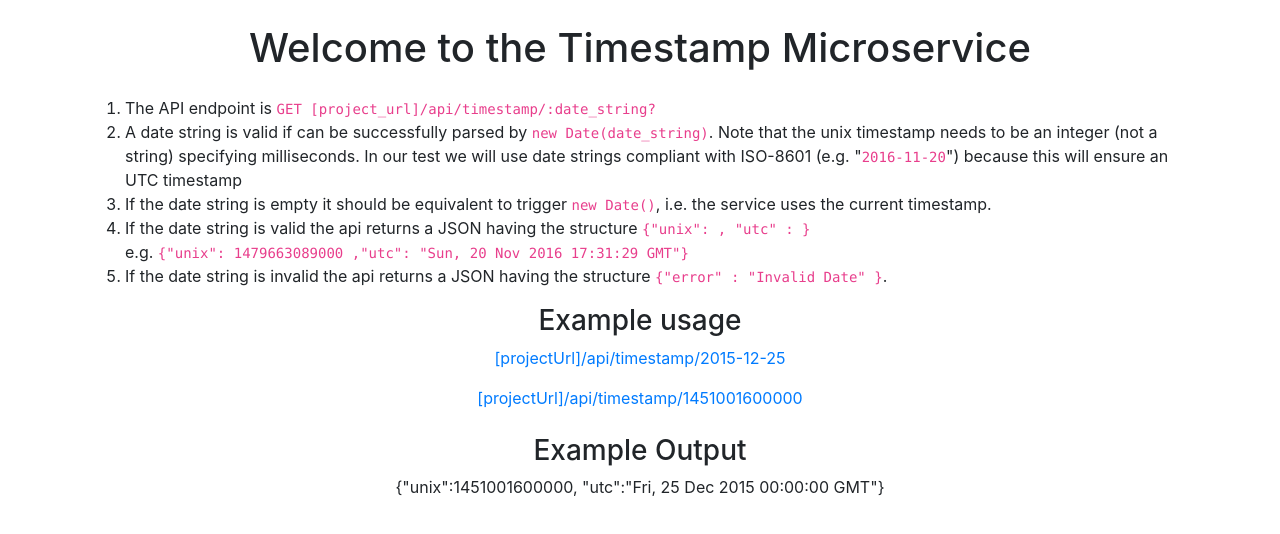
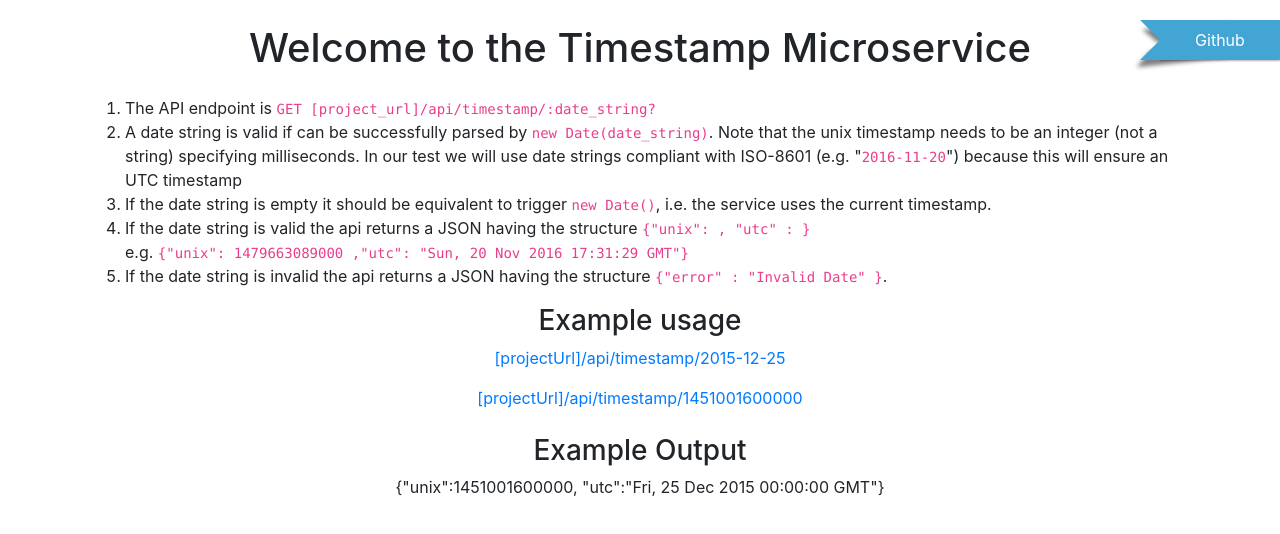
Before and after one commit to lokutech/Timestamp-Microservice, a website: page public/index.html in a window 1280 px wide. Drawn offline with nearby package versions, Linux system fonts and the light colour scheme.

Commit message:
Added github ribbon

```diff
--- a/public/index.html
+++ b/public/index.html
@@ -4,9 +4,17 @@
   <meta charset="UTF-8">
   <meta name="viewport" content="width=device-width, initial-scale=1.0">
   <link rel="stylesheet" href="https://stackpath.bootstrapcdn.com/bootstrap/4.4.1/css/bootstrap.min.css" integrity="sha384-Vkoo8x4CGsO3+Hhxv8T/Q5PaXtkKtu6ug5TOeNV6gBiFeWPGFN9MuhOf23Q9Ifjh" crossorigin="anonymous">
+  <link rel="stylesheet" href="style.css">
   <title>Timestamp App</title>
 </head>
 <body class='container mt-4'>
+  <div class="tsc_ribbon_wrap">
+    <div class="ribbon-wrap right-edge fork lblue">
+      <span>
+      <a href="https://github.com/lokutech/Timestamp-Microservice">Github</a>
+      </span>
+    </div>
+  </div>
   <h1 class='text-center'>Welcome to the Timestamp Microservice</h1>
   <ol class='mt mt-4'>
     <li>The API endpoint is <code>GET [project_url]/api/timestamp/:date_string?</code></li>
--- /dev/null
+++ b/public/style.css
@@ -0,0 +1,76 @@
+
+/* Github Ribbon */
+.ribbon-wrap {
+    color: #FFFFFF;
+    position: absolute;
+    text-align: center;
+    z-index: 0;
+  }
+  .ribbon-wrap > span {
+    display: block;
+    height: 100%;
+    position: relative;
+  }
+  .ribbon-wrap > span:before, .ribbon-wrap > span:after {
+    content: "";
+    position: absolute;
+    z-index: -1;
+  }
+  .ribbon-wrap:before, .ribbon-wrap:after {
+    content: "";
+    position: absolute;
+    z-index: -2;
+  }
+
+  .right-edge.fork {
+    border-radius: 0 5px 0 0;
+    box-shadow: 0 1px 2px rgba(0, 0, 0, 0.3);
+    line-height: 40px;
+    right: 0px;
+    top: 20px;
+    width: 120px;
+  }
+
+  .right-edge.fork > span:after {
+    border-style: solid;
+    border-width: 20px;
+    left: -20px;
+    top: 0;
+  }
+
+  .right-edge.fork:before {
+    background: none repeat scroll 0 0 #666666;
+    bottom: 5px;
+    box-shadow: -25px 8px 4px rgba(0, 0, 0, 0.5);
+    height: 20px;
+    left: 22px;
+    transform: rotate(22deg) skew(-18deg, -28deg);
+    width: 80px;
+  }
+  .right-edge.fork:after {
+    background: none repeat scroll 0 0 #666666;
+    box-shadow: -20px -5px 4px rgba(0, 0, 0, 0.5);
+    height: 20px;
+    left: 22px;
+    top: 5px;
+    transform: rotate(-32deg) skew(18deg, 28deg);
+    width: 80px;
+  }
+
+  .lblue.right-edge.fork > span {
+    background-color: #42A5D4;
+    background-image: -moz-linear-gradient(right center , #42A5D4 0px, #42A5D4 5px, #24769D 15%, #24769D 65%, #42A5D4 100%);
+  }
+  .lblue.right-edge.fork > span:after {
+    border-color: #42A5D4 #42A5D4 #42A5D4 transparent;
+  }
+
+   span a {
+    text-decoration: none;
+    color: white;
+    font-size: 1rem;
+  }
+  span a:hover {
+    text-decoration: none ;
+    color: white ;
+  }
```
